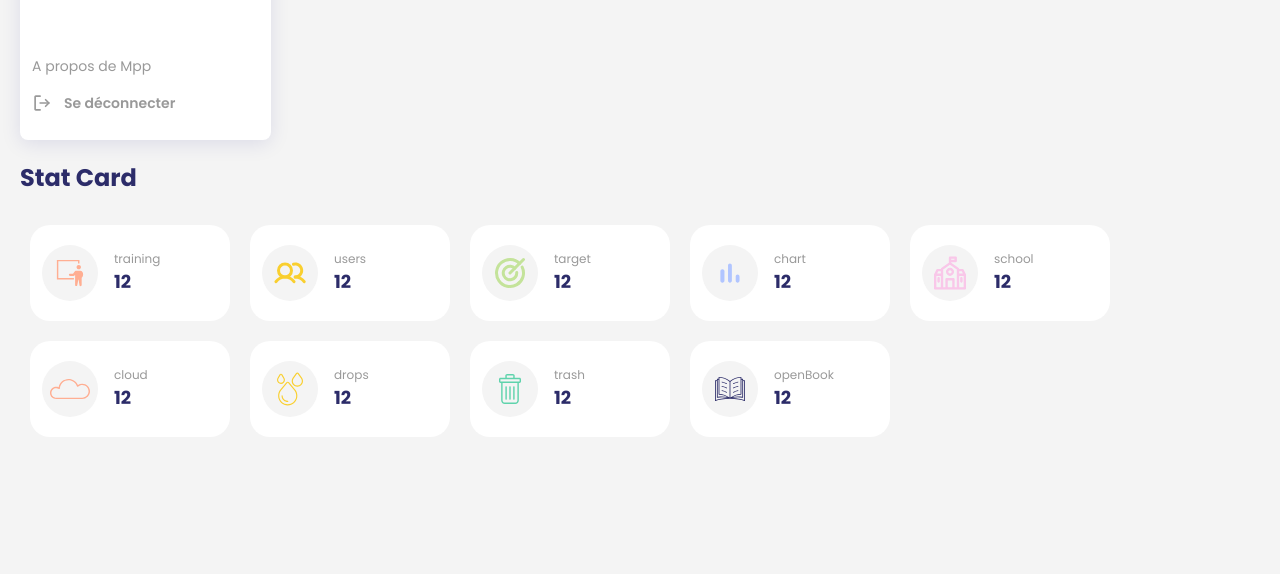
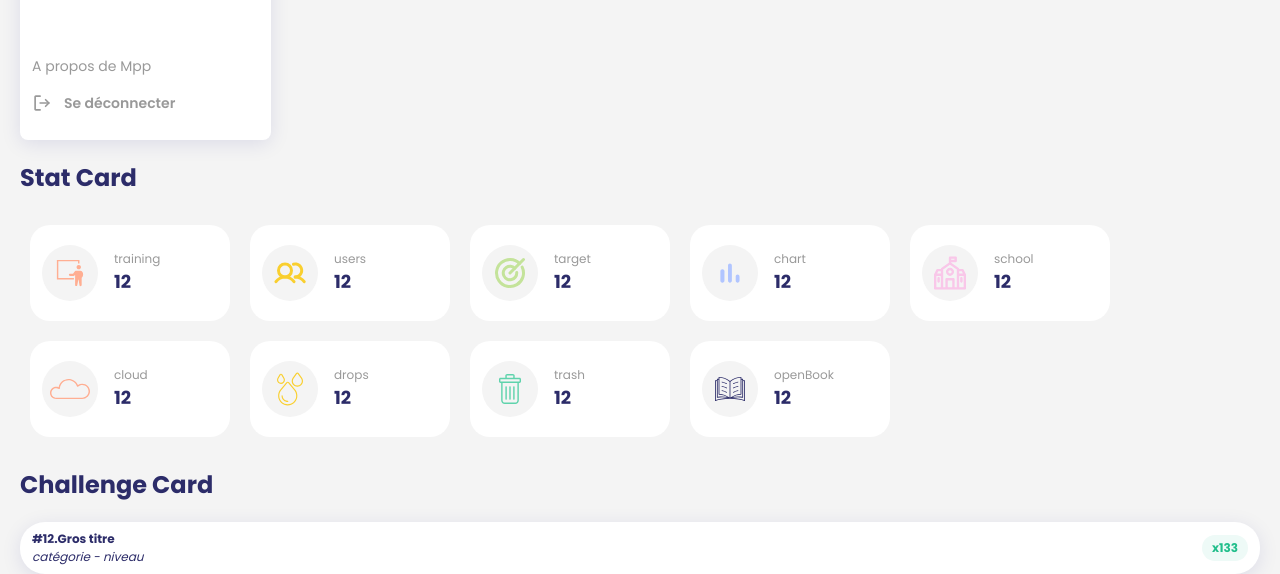
Before and after one commit to Ma-Petite-Planete/ma-petite-librairie, a React (Vite) app: page / in a window 1280 px wide. Shown: the part 3413-3987 px from the top of the page. Before the commit the page ends 3860 px from the top, so only its background shows below. Built offline with nearby package versions, Linux system fonts and the light colour scheme.

Commit message:
wip - création composant affichage défi statique

```diff
--- a/src/App.tsx
+++ b/src/App.tsx
@@ -7,6 +7,7 @@ import MppRankingCard from './components/MppRankingCard/MppRankingCard';
 import MppMenu from './components/MppMenu/MppMenu';
 import { BoType } from './components/BoType';
 import MppStatCard from './components/MppStatCard/MppStatCard';
+import MppChallengeCard from './components/MppTopChallenges/MppChallengeCard/MppChallengeCard';
 
 import MppTextStyle from './section/MppTextStyleSection/MppTextStyleSection';
 import InputDemo from './section/InputSection';
@@ -194,6 +195,9 @@ function App() {
               </div>
             ))}
         </div>
+
+        <h2>Challenge Card</h2>
+          <MppChallengeCard/>
       </div>
     </div>
   );
--- /dev/null
+++ b/src/components/MppTopChallenges/MppChallengeCard/MppChallengeCard.tsx
@@ -0,0 +1,21 @@
+import React from 'react';
+import './mpp_challenge_card.css';
+interface MppChallengeCardProps {
+
+}
+
+const MppChallengeCard: React.FC<MppChallengeCardProps> = ({ }) => {
+  return (
+    <div className='challenge_card__container'>
+      <div className='challenge_card__content'>
+        <p className='challenge_card__title text_small_b'>#12.Gros titre</p>
+        <p className='challenge_card__subtitle text_small'>catégorie - niveau</p>
+      </div>
+      <div className='challenge_card__points text_small_b'>
+        <span>x133</span>
+      </div>
+    </div>
+  )
+};
+
+export default MppChallengeCard;
--- /dev/null
+++ b/src/components/MppTopChallenges/MppChallengeCard/mpp_challenge_card.css
@@ -0,0 +1,25 @@
+.challenge_card__container {
+  box-sizing: border-box;
+  display: flex;
+  align-items: center;
+  padding: 8px 12px;
+  border-radius: 25px;
+  background-color: var(--white);
+  box-shadow: 0px 4px 20px 0px var(--shadow_color);
+}
+
+.challenge_card__content {
+  width: 100%;
+}
+
+.challenge_card__subtitle {
+  font-style: italic;
+}
+
+.challenge_card__points{
+  box-sizing: border-box;
+  padding: 4px 10px;
+  border-radius: 50px;
+  color: var(--utility_green);
+  background-color: var(--green_background);
+}
--- a/src/index.ts
+++ b/src/index.ts
@@ -25,4 +25,5 @@ export { default as MppRankingCard } from './components/MppRankingCard/MppRankin
 export { default as MppPodium } from './components/MppPodium/MppPodium';
 export { default as MppMenu } from './components/MppMenu/MppMenu';
 export { default as MppStatCard } from './components/MppStatCard/MppStatCard';
+export { default as MppChallengeCard } from './components/MppTopChallenges/MppChallengeCard/MppChallengeCard';
 export { BoType } from './components/BoType';
```
